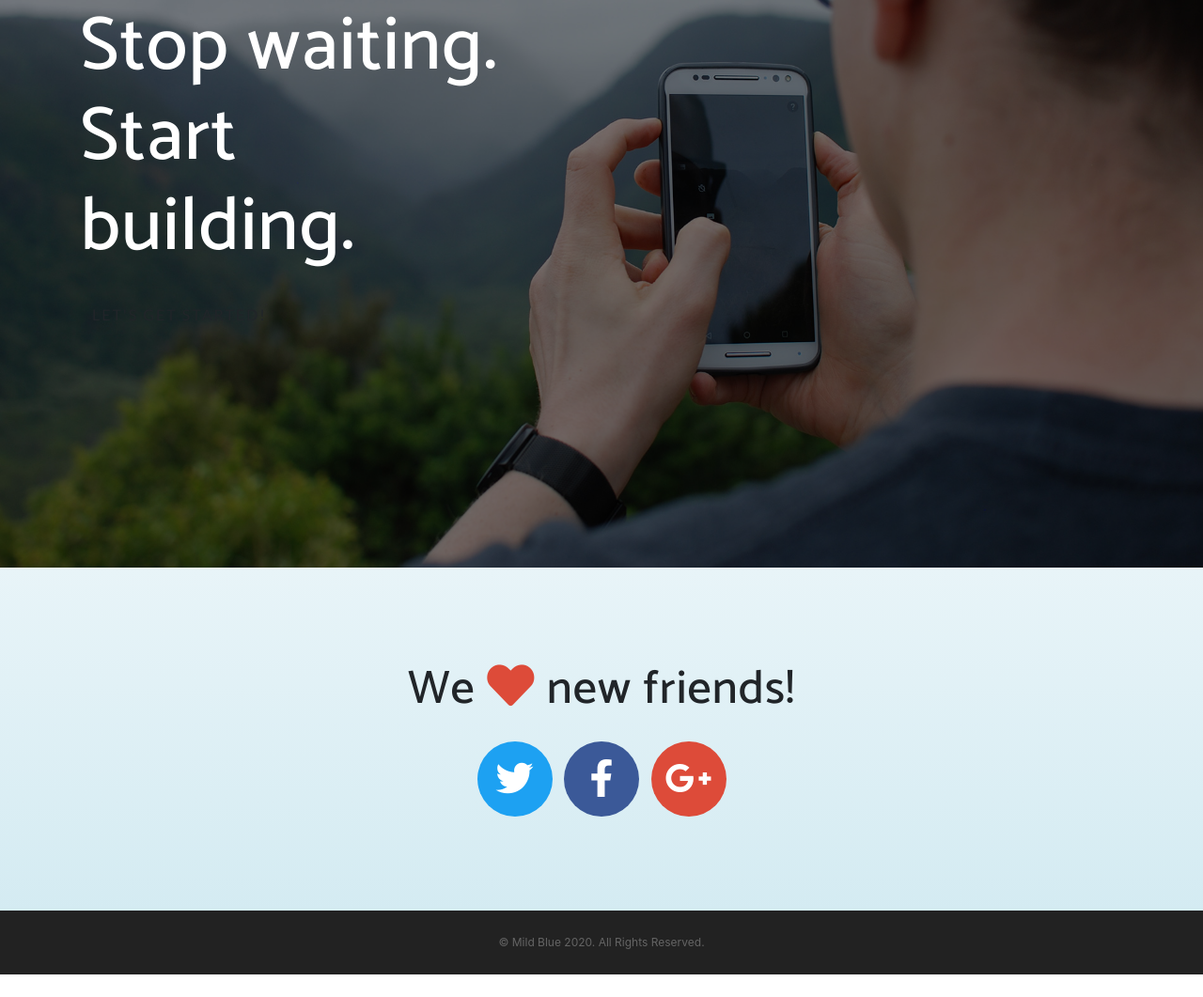
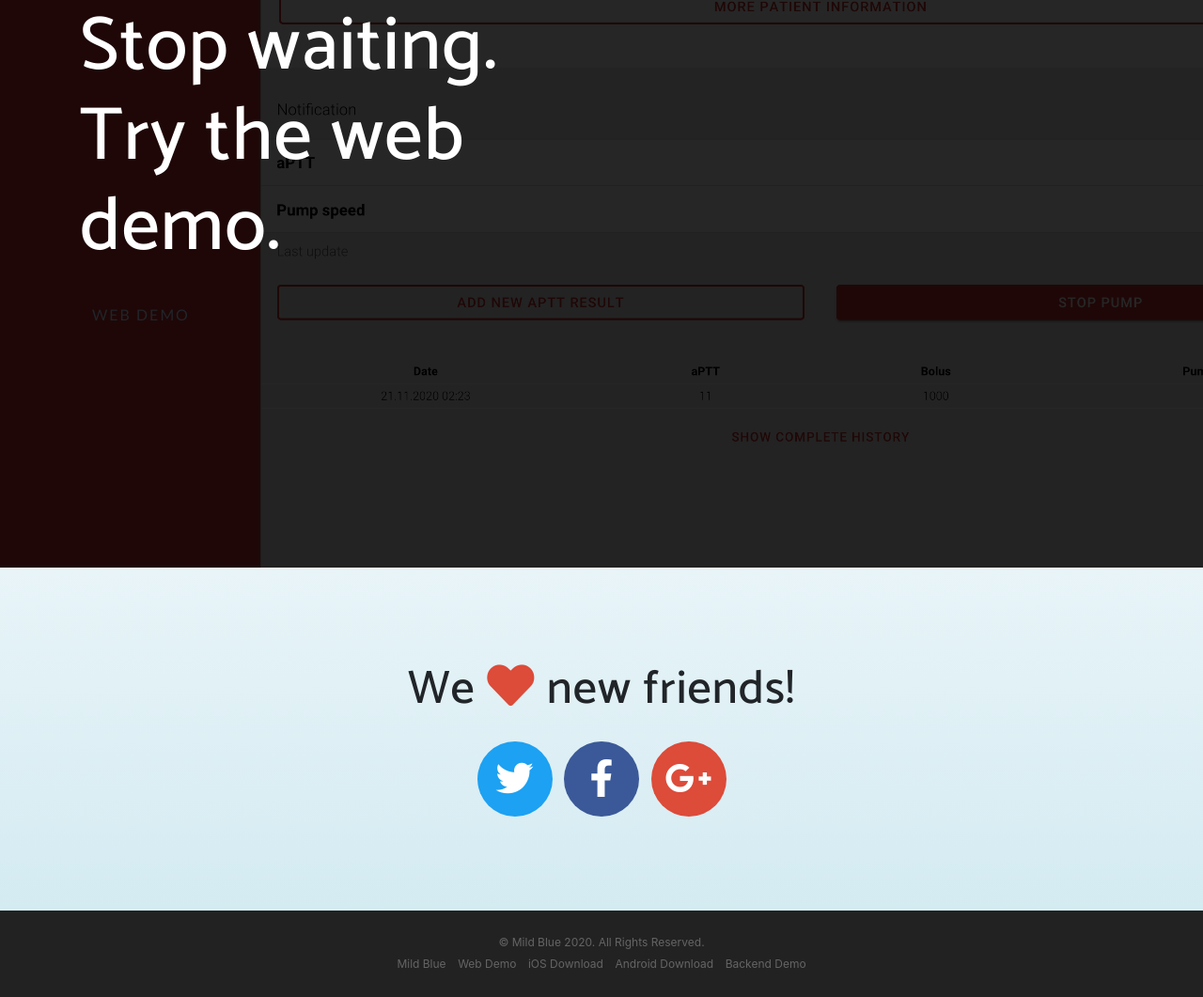
Before and after one commit to mild-blue/breviary-web, a website with bundled scripts: page index.html in a window 1280 px wide. Shown: the part 2685-3746 px from the top of the page at 94% size. Before the commit the page ends 3722 px from the top, so only its background shows below. Built offline with nearby package versions, Linux system fonts and the light colour scheme; a web font is replaced by a local one.

Commit message:
add more very nice stuff

```diff
--- a/index.html
+++ b/index.html
@@ -145,8 +145,8 @@
   <section class="cta">
     <div class="cta-content">
       <div class="container">
-        <h2>Stop waiting.<br>Start building.</h2>
-        <a href="#contact" class="btn btn-outline btn-xl js-scroll-trigger">Let's Get Started!</a>
+        <h2>Stop waiting.<br>Try the web demo.</h2>
+        <a href="https://breviary-app.mild.blue/" class="btn btn-outline btn-xl js-scroll-trigger">Web Demo</a>
       </div>
     </div>
     <div class="overlay"></div>
@@ -180,6 +180,24 @@
   <footer>
     <div class="container">
       <p>&copy; Mild Blue 2020. All Rights Reserved.</p>
+      <ul class="list-inline">
+        <li class="list-inline-item">
+          <a href="https://mild.blue/">Mild Blue</a>
+        </li>
+        <li class="list-inline-item">
+          <a href="https://breviary-app.mild.blue/">Web Demo</a>
+        </li>
+        <li class="list-inline-item">
+          <a href="#">iOS Download</a>
+        </li>
+        <li class="list-inline-item">
+          <a href="#">Android Download</a>
+        </li>
+        <li class="list-inline-item">
+          <a href="https://breviary-be.mild.blue/">Backend Demo</a>
+        </li>
+      </ul>
+
     </div>
   </footer>
 
--- a/scss/_cta.scss
+++ b/scss/_cta.scss
@@ -2,7 +2,7 @@
 section.cta {
     position: relative;
     padding: 250px 0;
-    background-image: url('../img/bg-cta.jpg');
+    background-image: url('../img/screen-3.png');
     background-position: center;
     @include background-cover;
     .cta-content {
@@ -27,6 +27,6 @@ section.cta {
         left: 0;
         width: 100%;
         height: 100%;
-        background-color: fade-out(black, .5);
+        background-color: fade-out(black, .15);
     }
 }
--- a/scss/_variables.scss
+++ b/scss/_variables.scss
@@ -3,7 +3,6 @@
 // Gray and Brand Colors for use across theme
 
 $theme-primary:    rgb(232, 244, 248);
-//$theme-primary:    #2d4496;
 $theme-secondary:  #2d4496;
 $theme-tertiary:   #20306B;
 
```
Also changed, not shown: css/new-age.css, css/new-age.min.css, img/screen-3.png (added).
